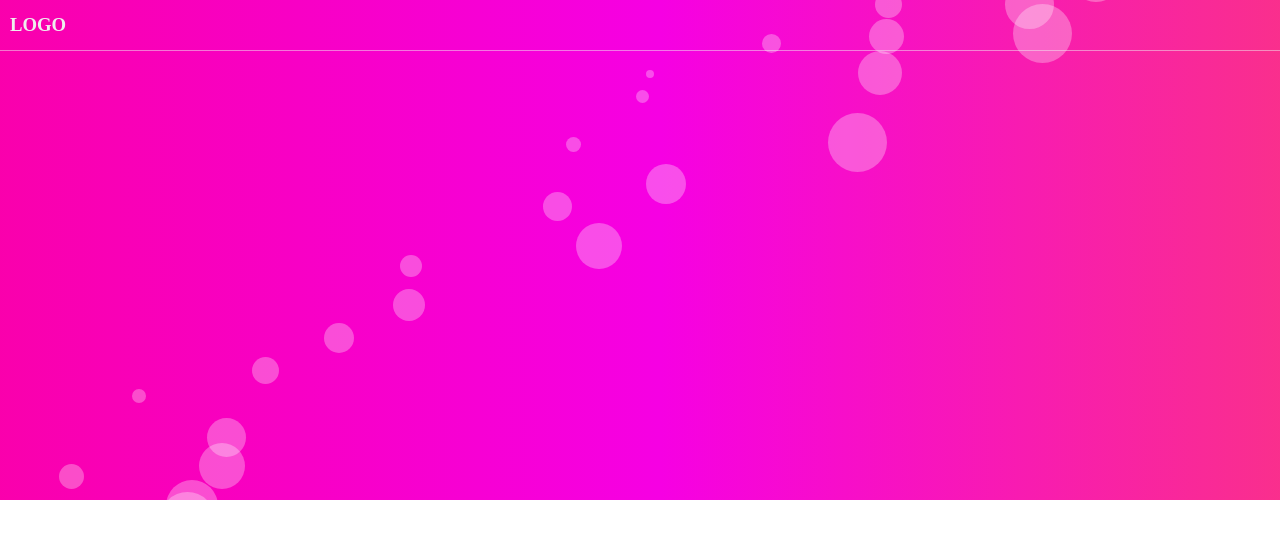
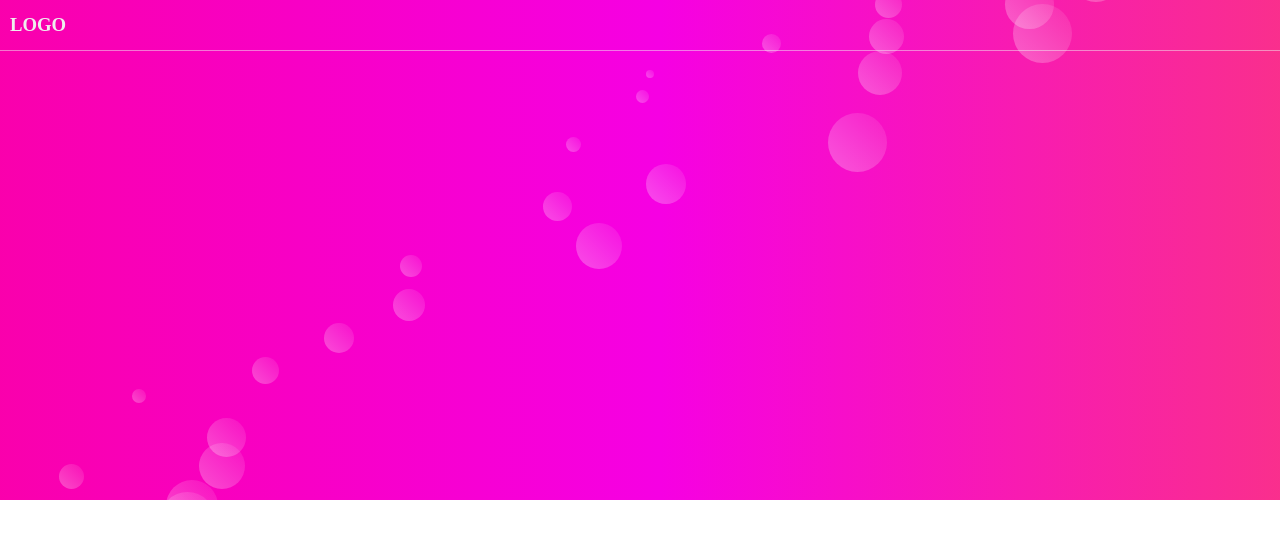
Before and after one commit to Ra-Wo/background-with-bubbles, a plain HTML site: page index.html in a window 1280 px wide. Drawn offline with Linux system fonts and the light colour scheme.

Commit message:
Update style.css

```diff
--- a/style.css
+++ b/style.css
@@ -31,7 +31,10 @@
 .circle {
     width: 100px;
     height: 100px;
-    background: #FFFFFF4D;
+    background: -webkit-linear-gradient(bottom left, #FFFFFF4D, #FFFFFF0F);
+    background: -moz-linear-gradient(bottom left, #FFFFFF4D, #FFFFFF0F);
+    background: -o-linear-gradient(bottom left, #FFFFFF4D, #FFFFFF0F);
+    background: linear-gradient(to top right, #FFFFFF4D, #FFFFFF0F);
     border-radius: 50%;
     margin-top: 450px;
     position: absolute;
```
